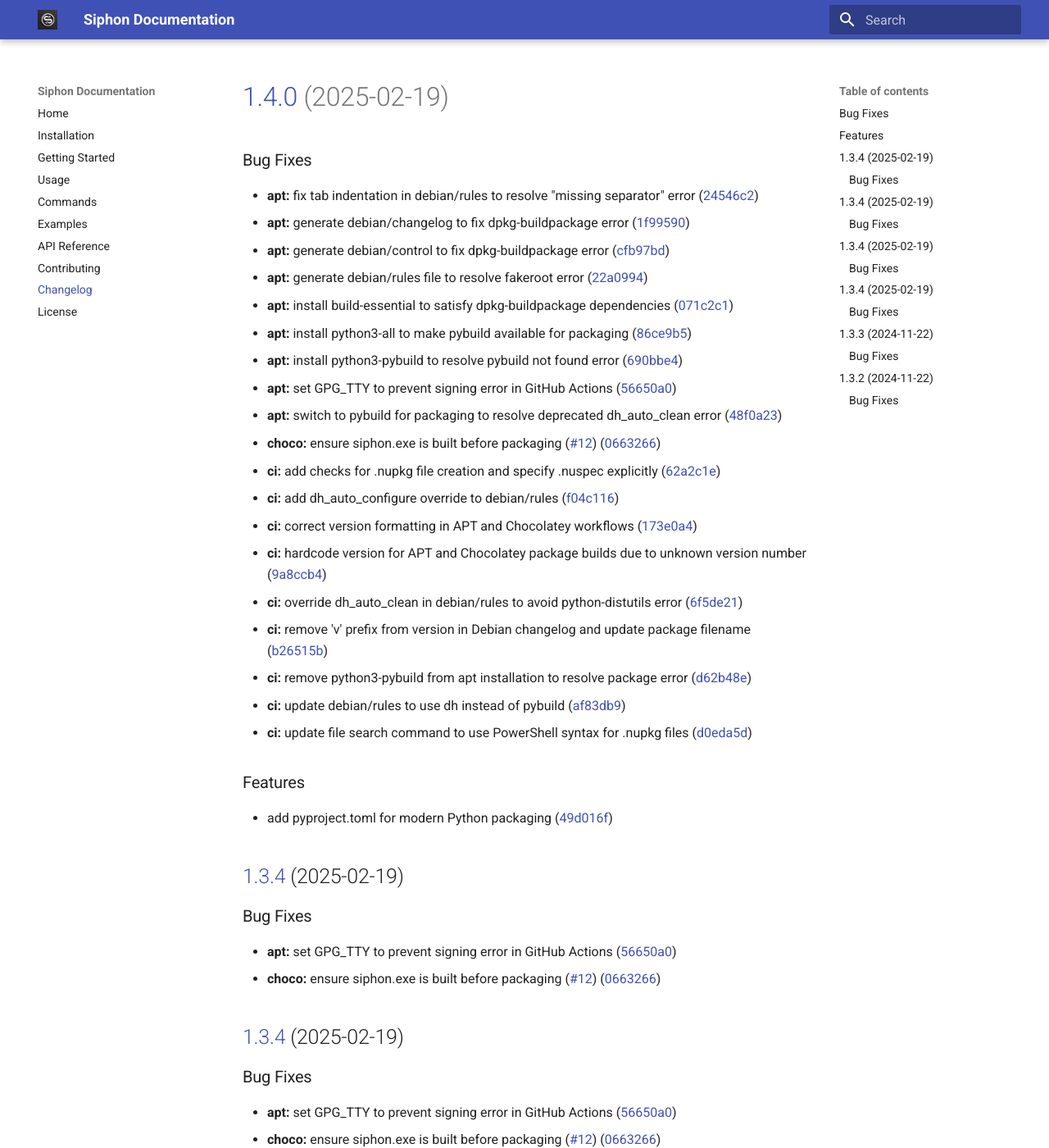
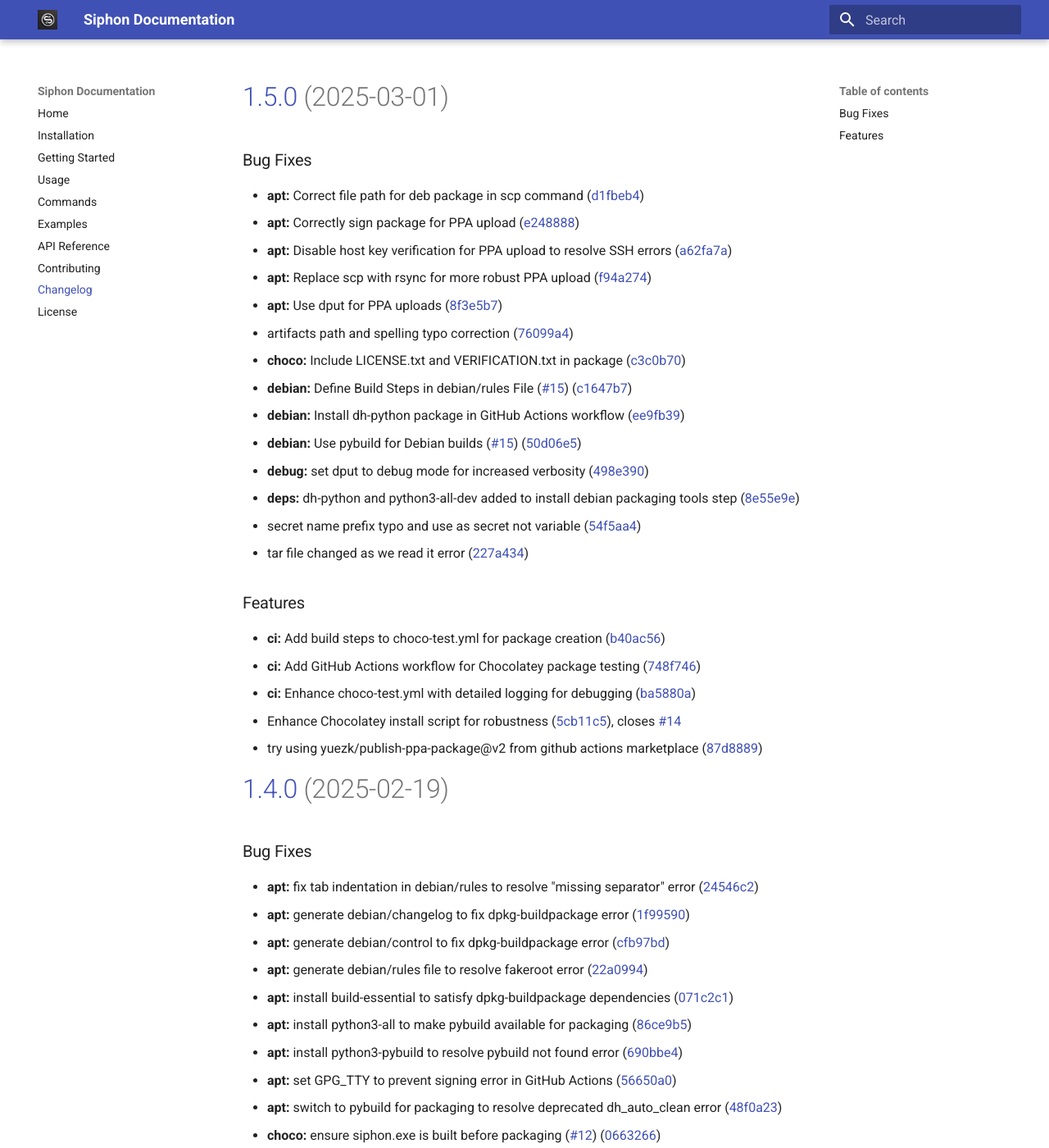
Before and after one commit to atxtechbro/siphon, an MkDocs documentation site: the page built from docs/changelog.md, in a window 1280 px wide and 1400 px high. Shown: the whole window at 82% size. Built offline with MkDocs 1.6.1 and Material for MkDocs 9.7.7, drawn with Linux system fonts in a browser that asks for light colours.

Commit message:
chore(release): update changelog and version to 1.5.0

```diff
--- a/docs/changelog.md
+++ b/docs/changelog.md
@@ -1,3 +1,32 @@
+# [1.5.0](https://github.com/atxtechbro/siphon/compare/v1.4.0...v1.5.0) (2025-03-01)
+
+
+### Bug Fixes
+
+* **apt:** Correct file path for deb package in scp command ([d1fbeb4](https://github.com/atxtechbro/siphon/commit/d1fbeb4d910ae7597e599db9bfe6e1c14d3065e6))
+* **apt:** Correctly sign package for PPA upload ([e248888](https://github.com/atxtechbro/siphon/commit/e248888946195ee58e62036f4ff04f3b61036342))
+* **apt:** Disable host key verification for PPA upload to resolve SSH errors ([a62fa7a](https://github.com/atxtechbro/siphon/commit/a62fa7ae63872f6f1f1c4e55511f046ac65d3069))
+* **apt:** Replace scp with rsync for more robust PPA upload ([f94a274](https://github.com/atxtechbro/siphon/commit/f94a2741457db21a47f8272ea75fa3d549d9a82c))
+* **apt:** Use dput for PPA uploads ([8f3e5b7](https://github.com/atxtechbro/siphon/commit/8f3e5b7cb20b410b253ce3b9850211649da01068))
+* artifacts path and spelling typo correction ([76099a4](https://github.com/atxtechbro/siphon/commit/76099a48fbcca0cabf5e627c9a18adaa41a6c37e))
+* **choco:** Include LICENSE.txt and VERIFICATION.txt in package ([c3c0b70](https://github.com/atxtechbro/siphon/commit/c3c0b70ee7abb8d31e7a3e1cc5f9574ba0d3f26a))
+* **debian:** Define Build Steps in debian/rules File ([#15](https://github.com/atxtechbro/siphon/issues/15)) ([c1647b7](https://github.com/atxtechbro/siphon/commit/c1647b7fbe48e00c28e964cddf084c9e118a3d5d))
+* **debian:** Install dh-python package in GitHub Actions workflow ([ee9fb39](https://github.com/atxtechbro/siphon/commit/ee9fb39049dc8bc5a0f1f095875cfc96942c8bcb))
+* **debian:** Use pybuild for Debian builds ([#15](https://github.com/atxtechbro/siphon/issues/15)) ([50d06e5](https://github.com/atxtechbro/siphon/commit/50d06e5766178bed9c5aaa7e5f05689128bd979c))
+* **debug:** set dput to debug mode for increased verbosity ([498e390](https://github.com/atxtechbro/siphon/commit/498e3904b2e9176d8b39ba511e6b1294f2184321))
+* **deps:** dh-python and python3-all-dev added to install debian packaging tools step ([8e55e9e](https://github.com/atxtechbro/siphon/commit/8e55e9e3761bce4b1e064cfdb20544df3ea7c86b))
+* secret name prefix typo and use as secret not variable ([54f5aa4](https://github.com/atxtechbro/siphon/commit/54f5aa44b245ec100893f3e1e1bb0132d6e019b3))
+* tar file changed as we read it error ([227a434](https://github.com/atxtechbro/siphon/commit/227a434a7e6078cdaca175e79606c3bdd454f988))
+
+
+### Features
+
+* **ci:** Add build steps to choco-test.yml for package creation ([b40ac56](https://github.com/atxtechbro/siphon/commit/b40ac562a2d0534d08c3a65ff031fd776b56144d))
+* **ci:** Add GitHub Actions workflow for Chocolatey package testing ([748f746](https://github.com/atxtechbro/siphon/commit/748f7468d0bccda272ec933803f12121235e958c))
+* **ci:** Enhance choco-test.yml with detailed logging for debugging ([ba5880a](https://github.com/atxtechbro/siphon/commit/ba5880a2a380801b0e4eb1ae625f9eb4de64031e))
+* Enhance Chocolatey install script for robustness ([5cb11c5](https://github.com/atxtechbro/siphon/commit/5cb11c5971b37bfc8ba57934c0ec69c89f0e4738)), closes [#14](https://github.com/atxtechbro/siphon/issues/14)
+* try using yuezk/publish-ppa-package@v2 from github actions marketplace ([87d8889](https://github.com/atxtechbro/siphon/commit/87d888984bd98ca9646d1bb4eeec1c8ca53d45e7))
+
 # [1.4.0](https://github.com/atxtechbro/siphon/compare/v1.3.3...v1.4.0) (2025-02-19)
 
 
```
